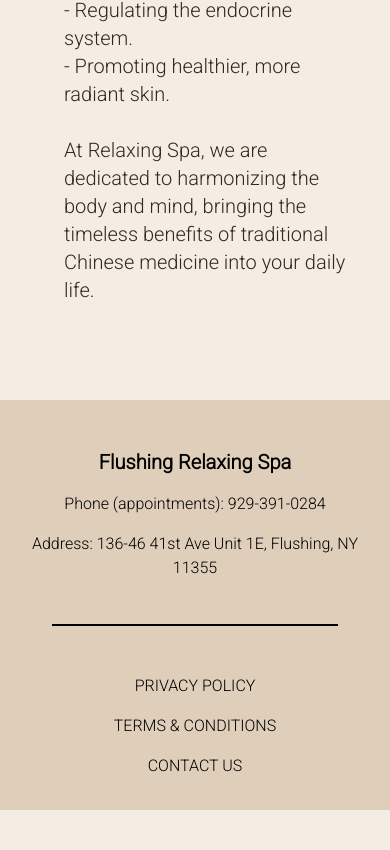
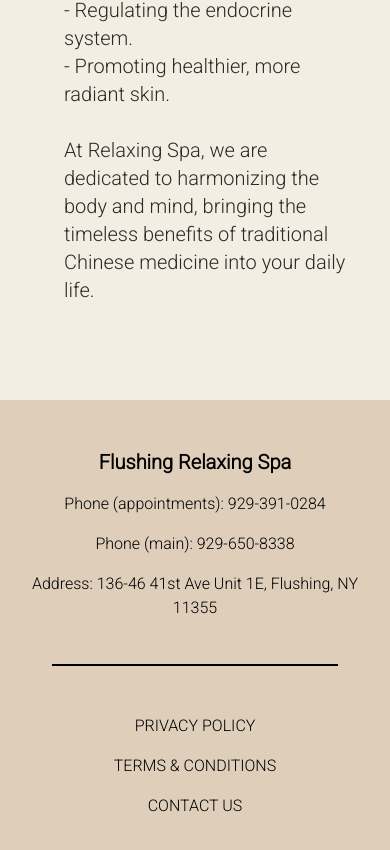
Before and after one commit to will19800/Flushing-Spa, a Next.js app: page /pages/aboutPage in a window 390 px wide. Shown: the part 1735-2585 px from the top of the page. Before the commit the page ends 2545 px from the top, so only its background shows below. Built offline with nearby package versions, Linux system fonts and the light colour scheme.

Commit message:
Added phone number

```diff
--- a/src/app/components/Footer/Footer.tsx
+++ b/src/app/components/Footer/Footer.tsx
@@ -9,6 +9,7 @@
         <div className="footer-info py-11 text-black">
           <p className="font-extrabold text-xl mb-4">Flushing Relaxing Spa</p>
           <p className="mb-4">Phone (appointments): 929-391-0284</p>
+          <p className="mb-4">Phone (main): 929-650-8338</p>
           <p className="mb-4">
             Address: 136-46 41st Ave Unit 1E, Flushing, NY 11355
           </p>
```
